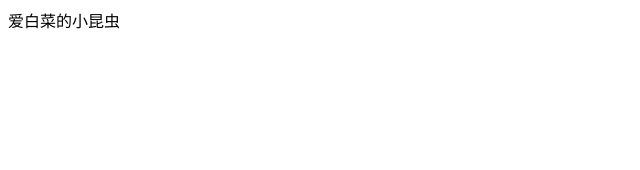
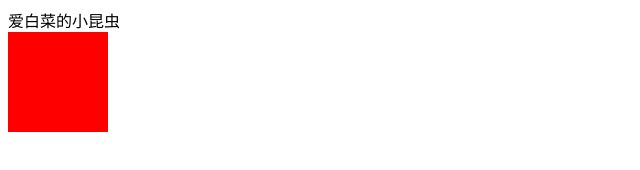
Before and after one commit to smallinsect/smallinsect.github.io, a plain HTML site: page index.html in a window 1280 px wide. Shown: the whole page, without its empty margins (0-640 px from the left). Drawn offline with Linux system fonts and the light colour scheme.

Commit message:
类选择器

```diff
--- a/index.html
+++ b/index.html
@@ -6,7 +6,7 @@
     <meta name="viewport" content="width=device-width, initial-scale=1.0">
     <title>Document</title>
     <style>
-        #div1 {
+        .div1 {
             width: 100px;
             height: 100px;
             background: red;
```
